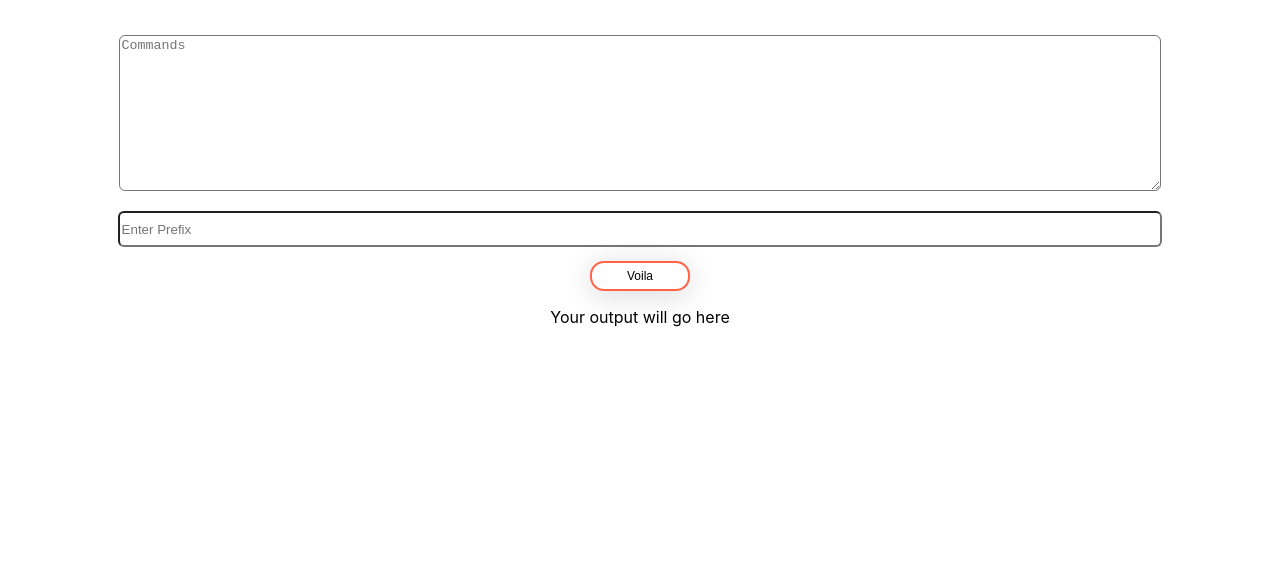
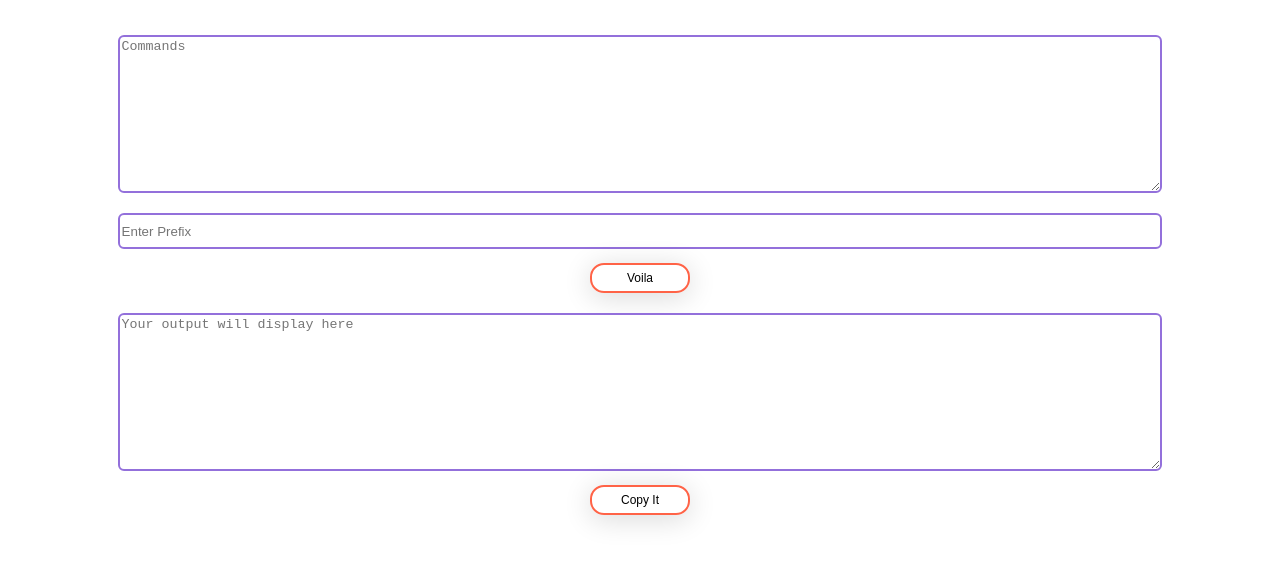
Before and after one commit to Vipul1142/prefixAdder, a plain HTML site: page index.html in a window 1280 px wide. Shown: the part 45-608 px from the top of the page. Drawn offline with Linux system fonts and the light colour scheme.

Commit message:
added funtionality to copy text

```diff
--- a/index.html
+++ b/index.html
@@ -34,8 +34,9 @@
         width: 90%;
         min-height: 30px;
         border-radius: 6px;
+        border: 2px solid mediumpurple;
       }
-      #submit {
+      button {
         margin-top: 14px;
         width: 100px;
         height: 30px;
@@ -64,7 +65,6 @@
     <div>
       <h3>PREFIX ADDER</h3>
       <textarea
-        name="text"
         id="commands"
         cols="50"
         rows="10"
@@ -78,19 +78,43 @@
         placeholder="Enter Prefix"
       />
       <button id="submit" onclick="ShowPrefixedText()">Voila</button>
-      <p id="output">Your output will go here</p>
+      <textarea
+        readonly
+        id="outputText"
+        cols="50"
+        rows="10"
+        placeholder="Your output will display here"
+        class="textInput"
+      ></textarea>
+      <button onclick="copyOutputText()">Copy It</button>
+      <span id="copyMessage"></span>
     </div>
   </body>
   <script>
     function ShowPrefixedText() {
       let prefix = document.getElementById("prefix").value.trim();
-      const output = document.getElementById("output");
+      const outputArea = document.getElementById("outputText");
       const outputText = document
         .getElementById("commands")
         .value.split("\n")
         .map((element) => `${prefix} ${element}`)
         .join("\n");
-      output.innerText = outputText;
+      outputArea.value = outputText;
+    }
+    function ShowCopyMessage(message) {
+      document.getElementById("copyMessage").innerText = message;
+    }
+    function copyOutputText() {
+      const outputText = document.getElementById("outputText").value;
+      function listener(event) {
+        event.clipboardData.setData("text/plain", outputText);
+        event.preventDefault();
+      }
+      document.addEventListener("copy", listener);
+      document.execCommand("copy");
+      document.removeEventListener("copy", listener);
+      ShowCopyMessage("Text Copied");
+      setTimeout(ShowCopyMessage, 2500, " ");
     }
   </script>
 </html>
```
